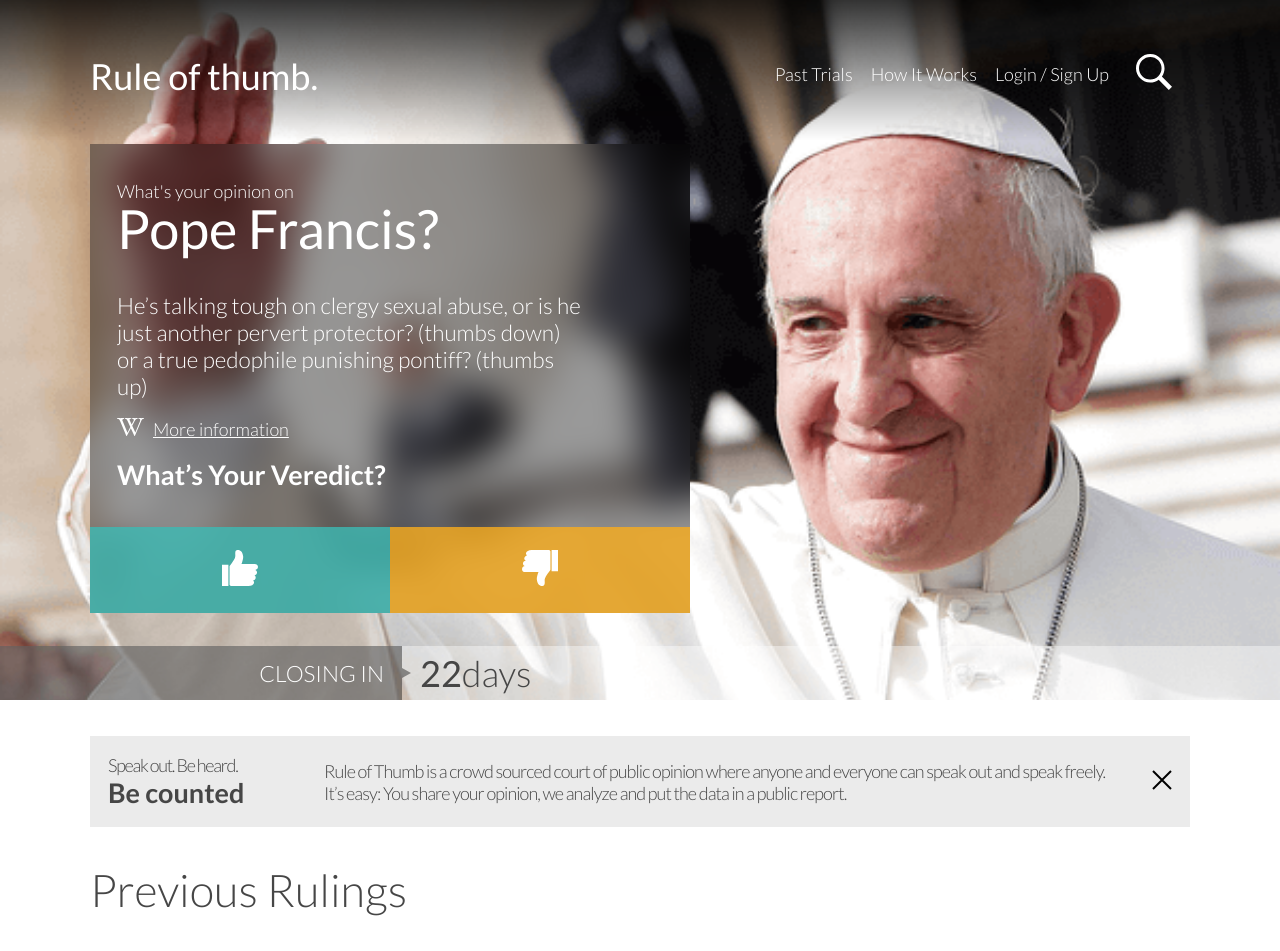
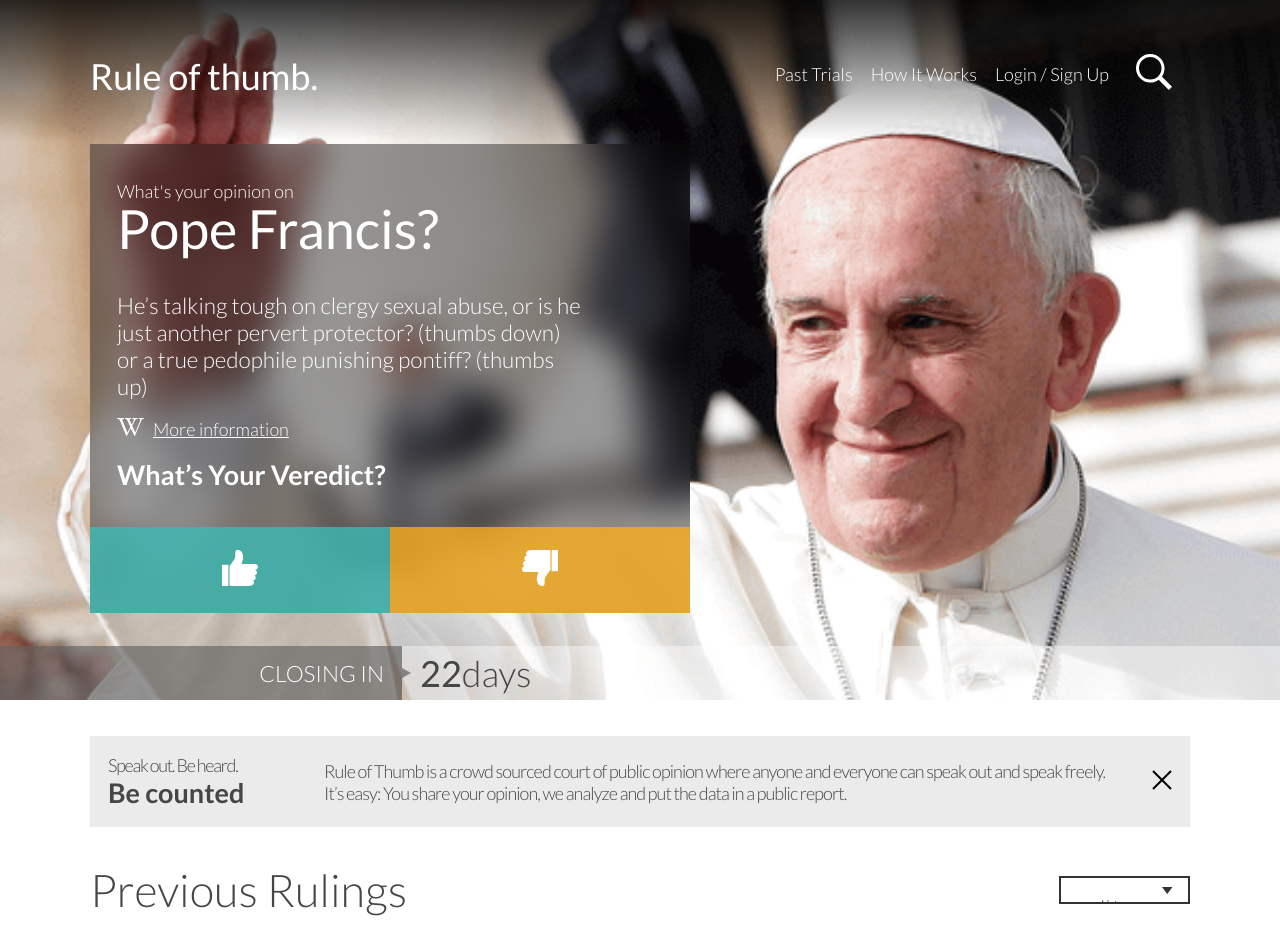
Before and after one commit to dannydj/rule-of-thumb, a React (Create React App) app: page / in a window 1280 px wide. Shown: the top 951 px of the page. Built offline with nearby package versions, Linux system fonts and the light colour scheme.

Commit message:
Making a view selector

```diff
--- a/package.json
+++ b/package.json
@@ -16,6 +16,7 @@
     "react-dom": "^18.0.0",
     "react-helmet": "^6.1.0",
     "react-scripts": "5.0.1",
+    "react-select": "^5.3.0",
     "typescript": "^4.4.2",
     "web-vitals": "^2.1.0"
   },
--- a/src/assets/img/index.ts
+++ b/src/assets/img/index.ts
@@ -5,3 +5,4 @@
 export { default as search } from './search.svg'
 export { default as thumbsDown } from './thumbs-down.svg'
 export { default as thumbsUp } from './thumbs-up.svg'
+export { default as triangle } from './triangle.svg'
--- a/src/components/CardsContainer/index.tsx
+++ b/src/components/CardsContainer/index.tsx
@@ -1,5 +1,6 @@
-import { map } from 'lodash'
-import React from 'react'
+import { find, map } from 'lodash'
+import React, { useState } from 'react'
+import Select from 'react-select'
 import useLocalStorage from '../../hooks/useLocalStorage'
 import Character from '../../types/Character'
 import Card from '../Card'
@@ -7,10 +8,25 @@
 
 export default function CardsContainer(): JSX.Element {
   const { currentCharacters } = useLocalStorage()
+  const [selectedView, setSelectedView] = useState<'list' | 'grid'>('list')
+  const options = [
+    { value: 'list', label: 'List' },
+    { value: 'grid', label: 'Grid' }
+  ]
 
   return (
     <div>
-      <div className="title">Previous Rulings</div>
+      <div className="title">
+        <div>Previous Rulings</div>
+        <Select
+          options={options}
+          value={find(options, option => option.value === selectedView)}
+          onChange={element => setSelectedView(element?.value as 'list' | 'grid')}
+          className="select-container"
+          classNamePrefix="select"
+          isSearchable={false}
+        />
+      </div>
       <div className="container">
         {map(currentCharacters, (character: Character, index: number) => (
           <Card key={index} character={character} />
--- a/src/components/CardsContainer/styles.css
+++ b/src/components/CardsContainer/styles.css
@@ -4,6 +4,10 @@
   font-size: 24px;
   line-height: 29px;
   padding-bottom: 24px;
+}
+
+.title .selector {
+  display: none;
 }
 
 .container {
@@ -23,8 +27,89 @@
 @media (min-width: 768px) {
   .title {
     font-size: 29px;
-    line-height: 34px;
     padding-bottom: 28px;
+    display: flex;
+    flex-direction: row;
+    justify-content: space-between;
+    align-items: center;
+  }
+
+  .title .select-container {
+    height: 28px;
+  }
+
+  .title .select-container .select__control {
+    display: flex;
+    flex-direction: row;
+    border: 2px solid #333333;
+    width: 131px;
+    height: 28px;
+    min-height: 28px;
+    appearance: none;
+    -webkit-appearance: none;
+    -moz-appearance: none;
+    border-radius: 0;
+    box-shadow: none;
+  }
+
+  .title .select-container .select__control .select__value-container {
+    height: 100%;
+    padding: 0;
+  }
+
+  .title .select-container .select__control .select__value-container .select__single-value {
+    font-size: 10.5px;
+    font-weight: 400;
+    height: 100%;
+    width: 93px;
+    text-align: center;
+    margin-top: -2.5px;
+  }
+
+  .title .select-container .select__control .select__indicators {
+    height: 100%;
+  }
+
+  .title .select-container .select__control .select__indicators span {
+    display: none;
+  }
+
+  .title .select-container .select__control .select__indicators .select__indicator svg {
+    display: none;
+  }
+
+  .title .select-container .select__control .select__indicators .select__indicator {
+    background: url("../../assets/img/triangle.svg") no-repeat right 0.82rem center;
+    padding: 16px;
+  }
+
+  .title .select-container .select__menu {
+    border-radius: 0;
+    margin-top: -2px;
+    margin-bottom: 0;
+    border: 2px solid #333333;
+  }
+
+  .title .select-container .select__menu .select__menu-list {
+    padding: 0;
+    overflow-y: hidden;
+  }
+
+  .title .select-container .select__menu .select__menu-list .select__option {
+    font-size: 10.5px;
+    font-weight: 400;
+    height: 28px;
+    padding: 0;
+    text-align: center;
+  }
+
+  .title .select-container .select__menu .select__menu-list .select__option:first-child {
+    border-bottom: 2px solid #333333;
+  }
+
+  .title .select-container .select__menu .select__menu-list .select__option.select__option--is-focused {
+    background-color: transparent;
+    color: #333333;
   }
 }
 
```
Also changed, not shown: src/assets/img/triangle.svg (added), 1 other file (tests, documents, lock files or other folders).
